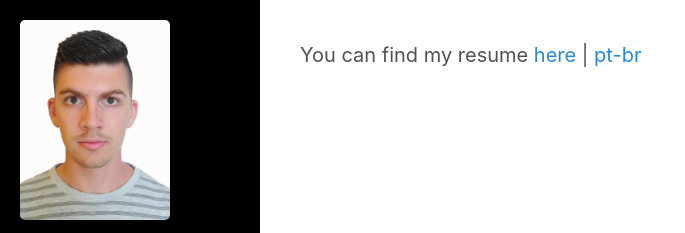
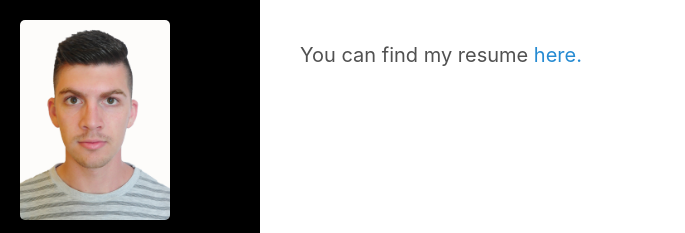
Before and after one commit to paulosell/paulosell.github.io, a Jekyll site: the page built from resume.md, in a window 1280 px wide. Shown: the top 233 px of the page, without its empty margins (0-685 px from the left). Built offline with Jekyll 4.4.1, drawn with Linux system fonts in a browser that asks for light colours.

```diff
--- a/resume.md
+++ b/resume.md
@@ -5,4 +5,4 @@ sidebar_link: true
 ---
 
 
-You can find my resume [here](resume.pdf) \| [pt-br](resume-pt.pdf)
+You can find my resume [here.](resume.pdf)
```
Also changed, not shown: 1 other file.
